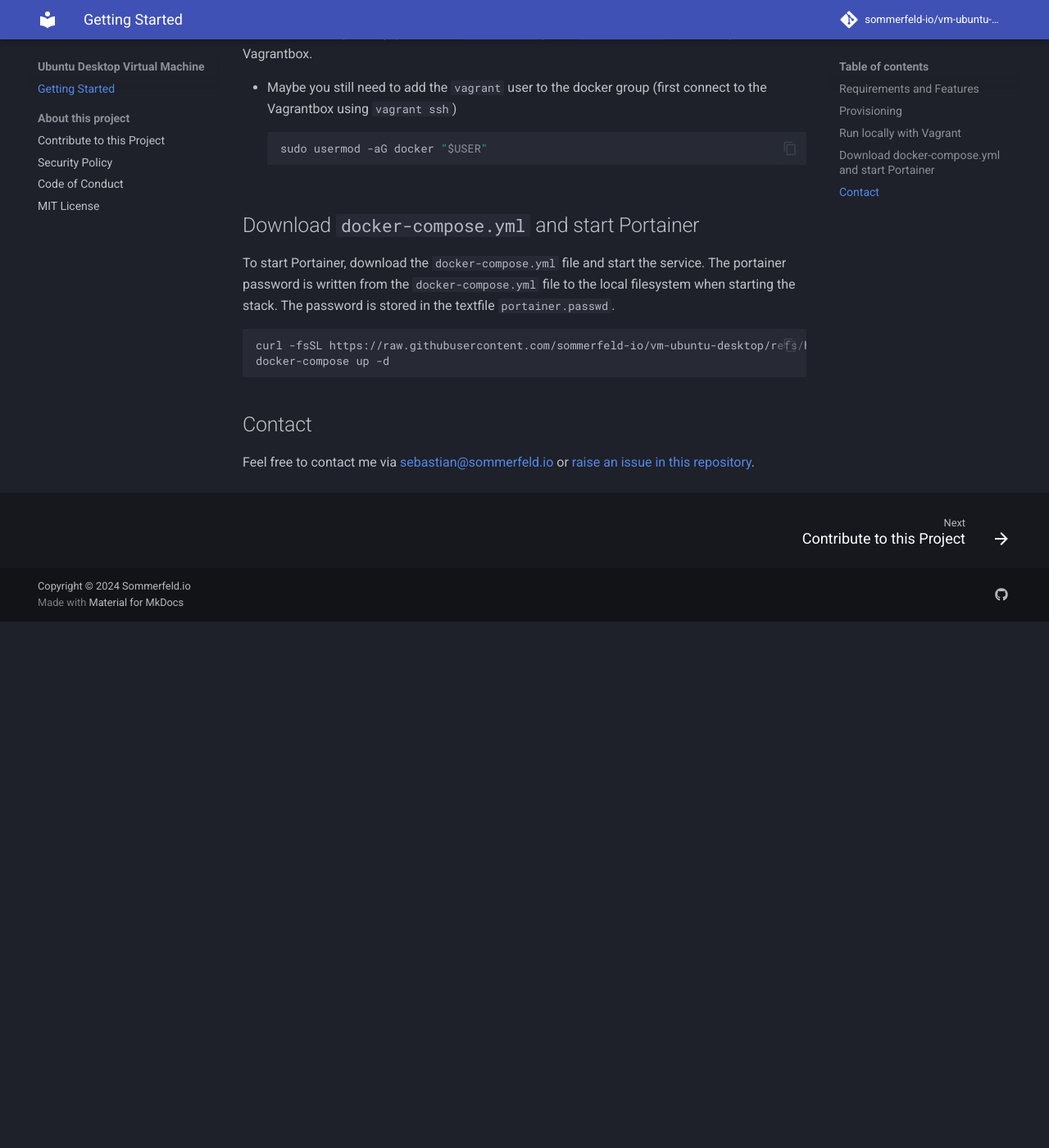
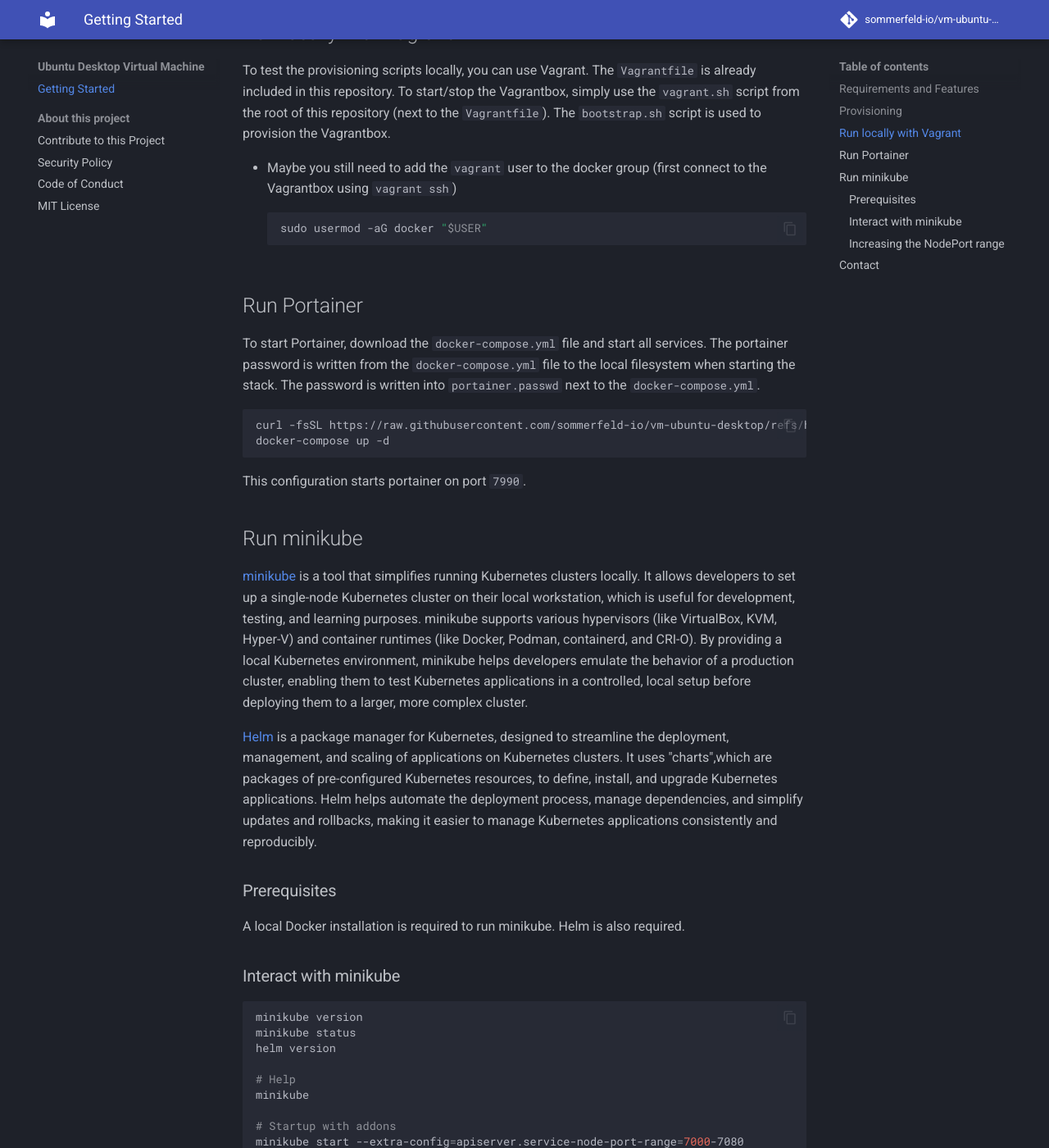
Before and after one commit to sommerfeld-io/vm-ubuntu-desktop, an MkDocs documentation site: the page built from docs/index.md, in a window 1280 px wide and 1400 px high, scrolled down 1144 px. Shown: the whole window at 82% size. Built offline with MkDocs 1.6.1 and Material for MkDocs 9.7.7, drawn with Linux system fonts in a browser that asks for light colours; comment, search, counter and statistics services are not loaded; before the commit the page ends 1902 px from its top, so only the background shows below that; some of the changed text lies outside the part shown.

Commit message:
feat: basic minikube setup

````diff
--- a/docs/index.md
+++ b/docs/index.md
@@ -23,6 +23,10 @@ A prerequisite is that the VM has internet access and `curl` installed.
     ```bash
     sudo curl -fsSL https://raw.githubusercontent.com/sommerfeld-io/vm-ubuntu-desktop/refs/heads/main/components/provision/bootstrap.sh | bash -
     ```
+- Clone this repository from GitHub into `~/work/repos`:
+    ```bash
+    curl -fsSL https://raw.githubusercontent.com/sommerfeld-io/vm-ubuntu-desktop/refs/heads/main/components/provision/clone.sh
+    ```
 - Git might still need some configuration - e.g. `git config --global user.email sebastian@sommerfeld.io` and `git config --global user.name sebastian`.
 - Configure public key on GitHub to allow cloning repositories, pulling and pushing via ssh.
 - Maybe you still need to add your user from inside the VM to the docker group
@@ -31,20 +35,66 @@ A prerequisite is that the VM has internet access and `curl` installed.
     ```
 
 ## Run locally with Vagrant
-To test the provisioning scripts locally, you can use Vagrant. The `Vagrantfile` is already included in this repository. To start/stop the Vagrantbox, simply use the `vagrant.sh` script from the root of this repository (next to the `Vagrantfile`). The `bootstrap.sh` is used to provision the Vagrantbox.
+To test the provisioning scripts locally, you can use Vagrant. The `Vagrantfile` is already included in this repository. To start/stop the Vagrantbox, simply use the `vagrant.sh` script from the root of this repository (next to the `Vagrantfile`). The `bootstrap.sh` script is used to provision the Vagrantbox.
 
 - Maybe you still need to add the `vagrant` user to the docker group (first connect to the Vagrantbox using `vagrant ssh`)
     ```bash
     sudo usermod -aG docker "$USER"
     ```
 
-## Download `docker-compose.yml` and start Portainer
-To start Portainer, download the `docker-compose.yml` file and start the service. The portainer password is written from the `docker-compose.yml` file to the local filesystem when starting the stack. The password is stored in the textfile `portainer.passwd`.
+## Run Portainer
+To start Portainer, download the `docker-compose.yml` file and start all services. The portainer password is written from the `docker-compose.yml` file to the local filesystem when starting the stack. The password is written into `portainer.passwd` next to the `docker-compose.yml`.
 
 ```bash
 curl -fsSL https://raw.githubusercontent.com/sommerfeld-io/vm-ubuntu-desktop/refs/heads/main/components/portainer/docker-compose.yml -o docker-compose.yml
 docker-compose up -d
 ```
 
+This configuration starts portainer on port `7990`.
+
+## Run minikube
+[minikube](link:) is a tool that simplifies running Kubernetes clusters locally. It allows developers to set up a single-node Kubernetes cluster on their local workstation, which is useful for development, testing, and learning purposes. minikube supports various hypervisors (like VirtualBox, KVM, Hyper-V) and container runtimes (like Docker, Podman, containerd, and CRI-O). By providing a local Kubernetes environment, minikube helps developers emulate the behavior of a production cluster, enabling them to test Kubernetes applications in a controlled, local setup before deploying them to a larger, more complex cluster.
+
+[Helm](https://helm.sh) is a package manager for Kubernetes, designed to streamline the deployment, management, and scaling of applications on Kubernetes clusters. It uses "charts",which are packages of pre-configured Kubernetes resources, to define, install, and upgrade Kubernetes applications. Helm helps automate the deployment process, manage dependencies, and simplify updates and rollbacks, making it easier to manage  Kubernetes applications consistently and reproducibly.
+
+### Prerequisites
+A local Docker installation is required to run minikube. Helm is also required.
+
+### Interact with minikube
+```bash
+minikube version
+minikube status
+helm version
+
+# Help
+minikube
+
+# Startup with addons
+minikube start --extra-config=apiserver.service-node-port-range=7000-7080
+minikube addons enable metrics-server
+minikube addons enable dashboard
+minikube addons enable ingress
+
+# Shutdown
+minikube stop
+
+# Destroy
+minikube delete
+
+# Expose the minikube dashboard
+minikube dashboard --port 7991 --url
+
+# List pods from all namespaces
+kubectl -- get po -A
+
+# List services from all namespaces
+minikube service list # --namespace apps
+```
+
+Keep in mind, that the bootstrap script creates a `kubectl` alias which points to `minikube kubectl` so this might conflict with other `kubectl` installations.
+
+### Increasing the NodePort range
+By default, minikube exposes ports `30000-32767`. If this does not work for you, you can adjust the range by using: `minikube start --extra-config=apiserver.service-node-port-range=1024-65535`
+
 ## Contact
 Feel free to contact me via <sebastian@sommerfeld.io> or [raise an issue in this repository][file-issues].
````
Also changed, not shown: docs/about/contribute.md (+0 -1 lines), 8 other files.
